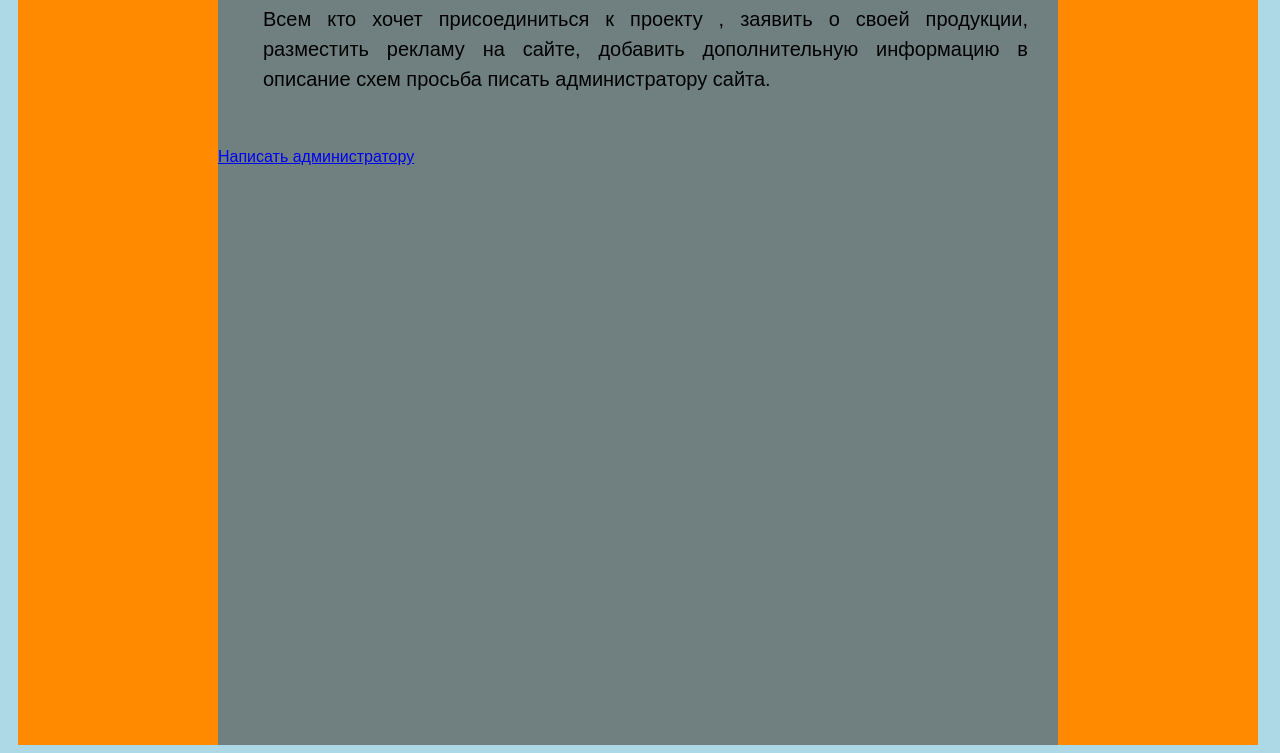
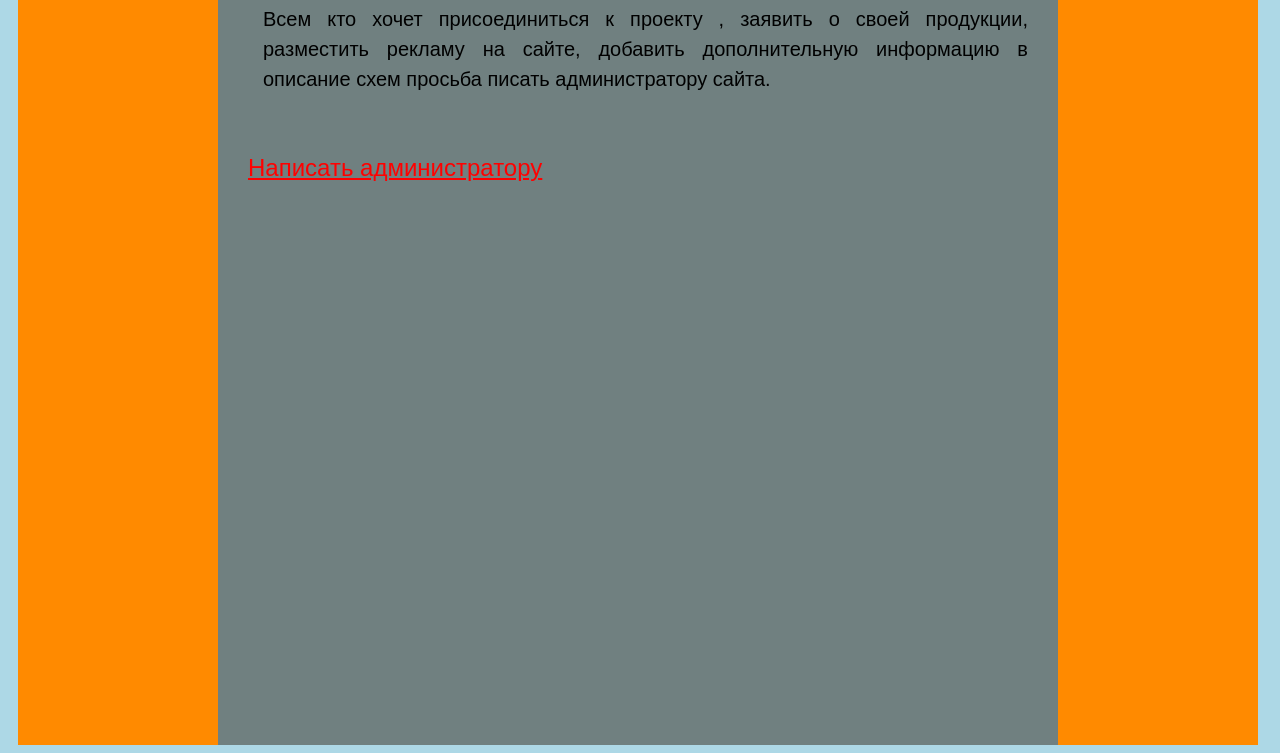
Before and after one commit to samodmd/samodmd.github.io, a plain HTML site: page proekt.html in a window 1280 px wide. Shown: the part 173-926 px from the top of the page. Drawn offline with Linux system fonts and the light colour scheme.

Commit message:
Add files via upload

```diff
--- a/proekt.html
+++ b/proekt.html
@@ -5,7 +5,7 @@
     <meta name="keywords" content="Пират, МД Терминатор3, металлоискатель, МД ">
     <meta name="description" content="Металлоискатель Пират своими руками">
 
-   <link href="samodmd.github.io\head2.css" rel="stylesheet">
+   <link href="samodmd.github.io\proekt.css" rel="stylesheet">
     <title> Самодельные металлоискатели  </title>
 
   </head>
```
